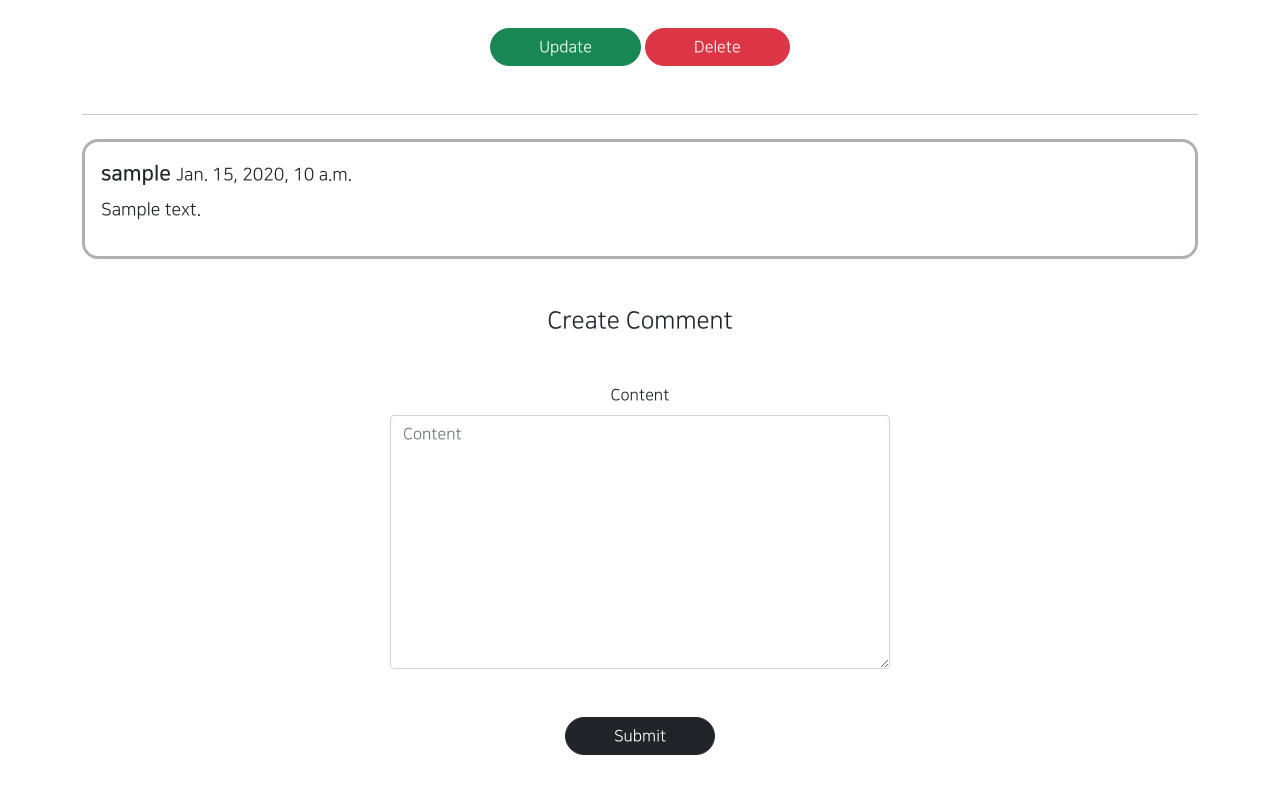
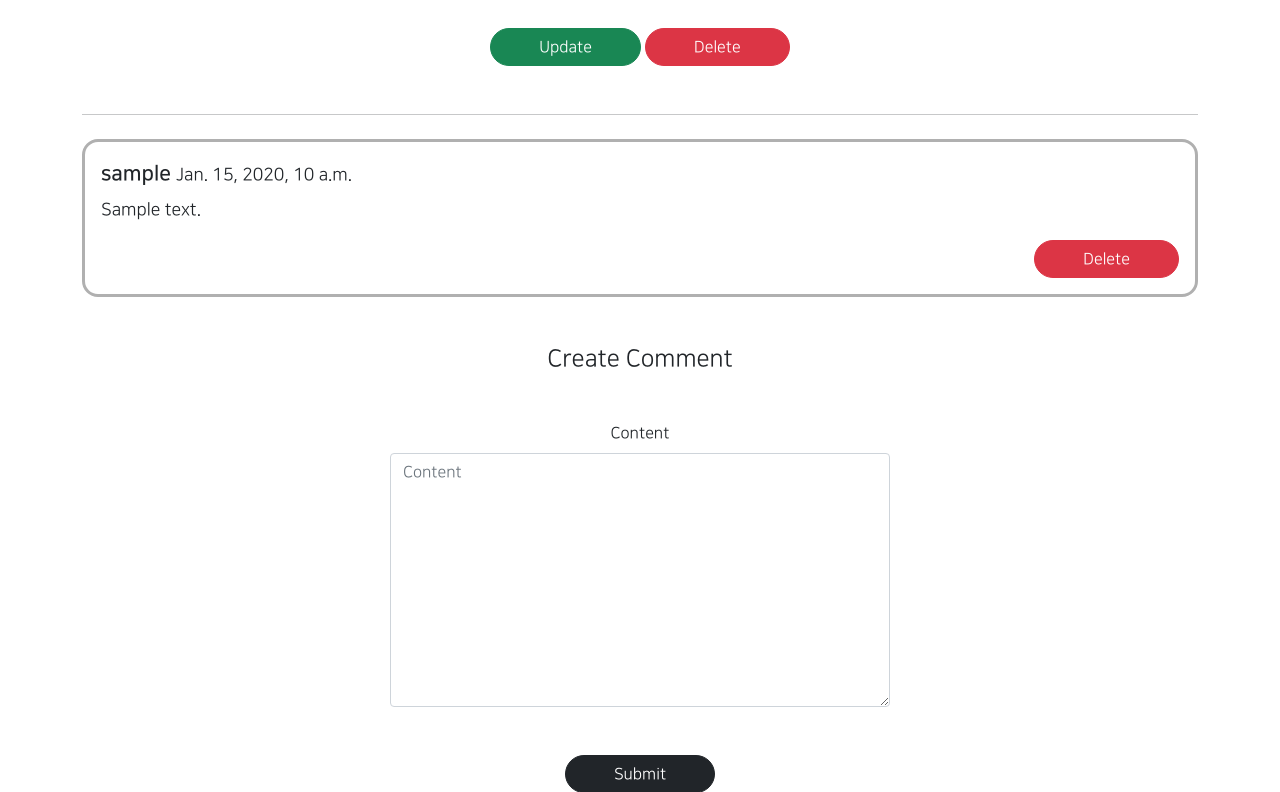
Before and after one commit to yeun38/1ban_practice, a Django app: page /articles/detail/1 in a window 1280 px wide. Shown: the part 1046-1838 px from the top of the page. Run offline with Django 3.2, Linux system fonts and the light colour scheme; a user stored in the database is signed in; tables that the repository leaves empty hold one stand-in row (values such as "Sample post"); grey boxes marked "Sample" are stand-in pictures; parts of the project's set-up code (start-up, migrations or seed data) failed here and were passed over; some libraries are stand-ins or nearby versions.

Commit message:
08.11 - 1

```diff
--- a/articleapp/templates/articleapp/detail.html
+++ b/articleapp/templates/articleapp/detail.html
@@ -47,6 +47,14 @@
                     <div class="my-2">
                         <p>{{ comment.content }}</p>
                     </div>
+                    {% if comment.writer == user %}
+                    <div style="text-align: right">
+                        <a href="{% url 'commentapp:delete' pk=comment.pk %}"
+                           class="btn btn-danger rounded-pill px-5">
+                            Delete
+                        </a>
+                    </div>
+                    {% endif %}
                 </div>
 
             {% endfor %}
--- a/djangoProject_practice_01/settings.py
+++ b/djangoProject_practice_01/settings.py
@@ -38,7 +38,7 @@ SECRET_KEY = env_list['SECRET_KEY']
 # SECURITY WARNING: don't run with debug turned on in production!
 DEBUG = True
 
-ALLOWED_HOSTS = []
+ALLOWED_HOSTS = ["*"]
 
 
 # Application definition
```
Also changed, not shown: 1 other file.
